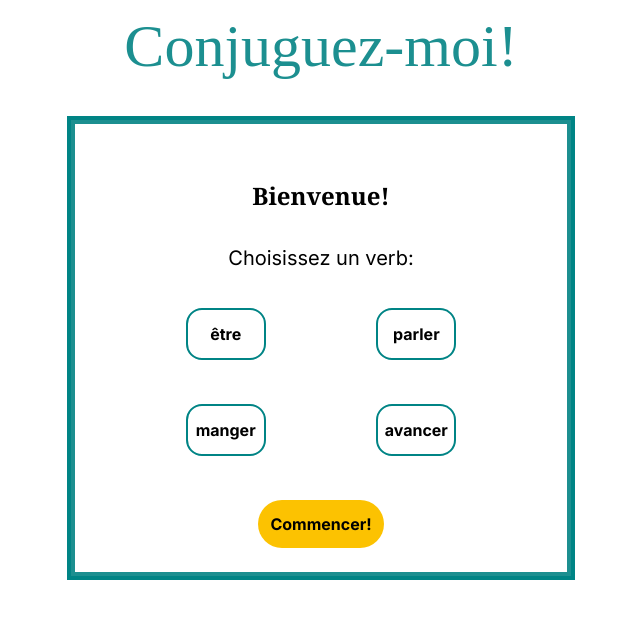
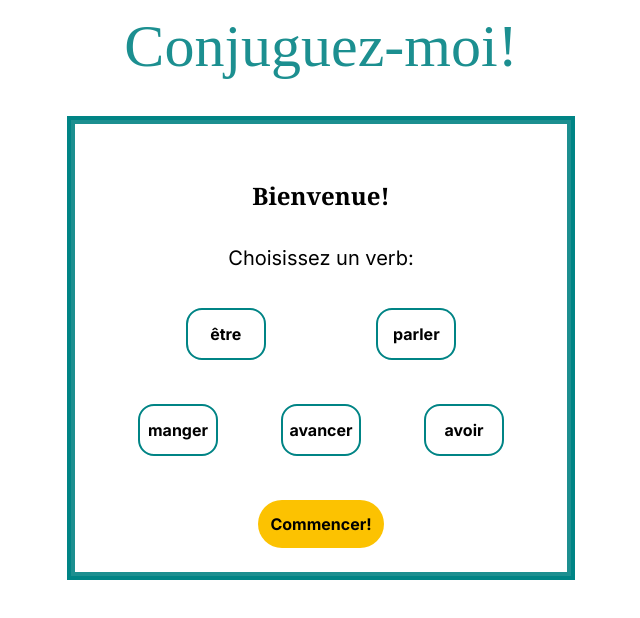
Before and after one commit to marysgreenwood/conjuguez-moi, a Next.js app: page / in a window 1280 px wide. Shown: the top 618 px of the page, without its empty margins (319-959 px from the left). Built offline with nearby package versions, Linux system fonts and the light colour scheme.

Commit message:
added verb avoir

```diff
--- a/src/app/components/GameBoard.jsx
+++ b/src/app/components/GameBoard.jsx
@@ -57,6 +57,9 @@ const GameBoard = ({
           <div className="bg-[#FFFFFF] m-1 border-4 border-[#008485]  md:min-h-[300px] md:min-w-[500px] flex-col justify-center">
             <div className="flex justify-end">
               <h3 className="px-4 pt-4 text-black">Score: {score}</h3>
+            </div>
+            <div className="flex justify-center">
+              <h3 className="text-black text-2xl font-bold">{currVerb}</h3>
             </div>
             <div>
               <h3 className="mt-2 p-4 mx-4 md:ml-24 text-black font-extrabold text-2xl">
--- a/src/app/components/StartBoard.jsx
+++ b/src/app/components/StartBoard.jsx
@@ -24,7 +24,7 @@ export const StartBoard = ({ handlePageChange, currVerb, setCurrVerb }) => {
               <div className="flex justify-evenly">
                 <button
                   className="rounded-2xl p-3 mt-5 my-6 border-2 hover:border-[#00d0d2] border-[#008485] text-black font-bold w-20 text-center focus:bg-[#00d0d2]"
-                  onClick={() => chooseVerb("etre")}
+                  onClick={() => chooseVerb("être")}
                 >
                   être
                 </button>
@@ -48,6 +48,12 @@ export const StartBoard = ({ handlePageChange, currVerb, setCurrVerb }) => {
                 >
                   avancer
                 </button>
+                <button
+                  className=" rounded-2xl py-3 mt-5 my-6 border-2 hover:border-[#00d0d2] border-[#008485] text-black font-bold w-20 text-center focus:bg-[#00d0d2]"
+                  onClick={() => chooseVerb("avoir")}
+                >
+                  avoir
+                </button>
               </div>
               <div className="flex justify-center">
                 <button
--- a/src/app/components/verbs.js
+++ b/src/app/components/verbs.js
@@ -1,7 +1,7 @@
 //verb array stores correct conjugation
 //for NEXT TIME--how to access
 var verbs = {
-  etre: [
+  être: [
     { subject: "je", verb: "suis" },
     { subject: "tu", verb: "es" },
     { subject: "il", verb: "est" },
@@ -45,6 +45,17 @@ var verbs = {
     { subject: "ils", verb: "avancent" },
     { subject: "elles", verb: "avancent" },
   ],
+  avoir: [
+    { subject: "j'", verb: "ai" },
+    { subject: "tu", verb: "as" },
+    { subject: "il", verb: "a" },
+    { subject: "elle", verb: "a" },
+    { subject: "on", verb: "a" },
+    { subject: "nous", verb: "avons" },
+    { subject: "vous", verb: "avez" },
+    { subject: "ils", verb: "ont" },
+    { subject: "elles", verb: "ont" },
+  ],
 };
 
 const shuffleArray = (ar) => {
```
